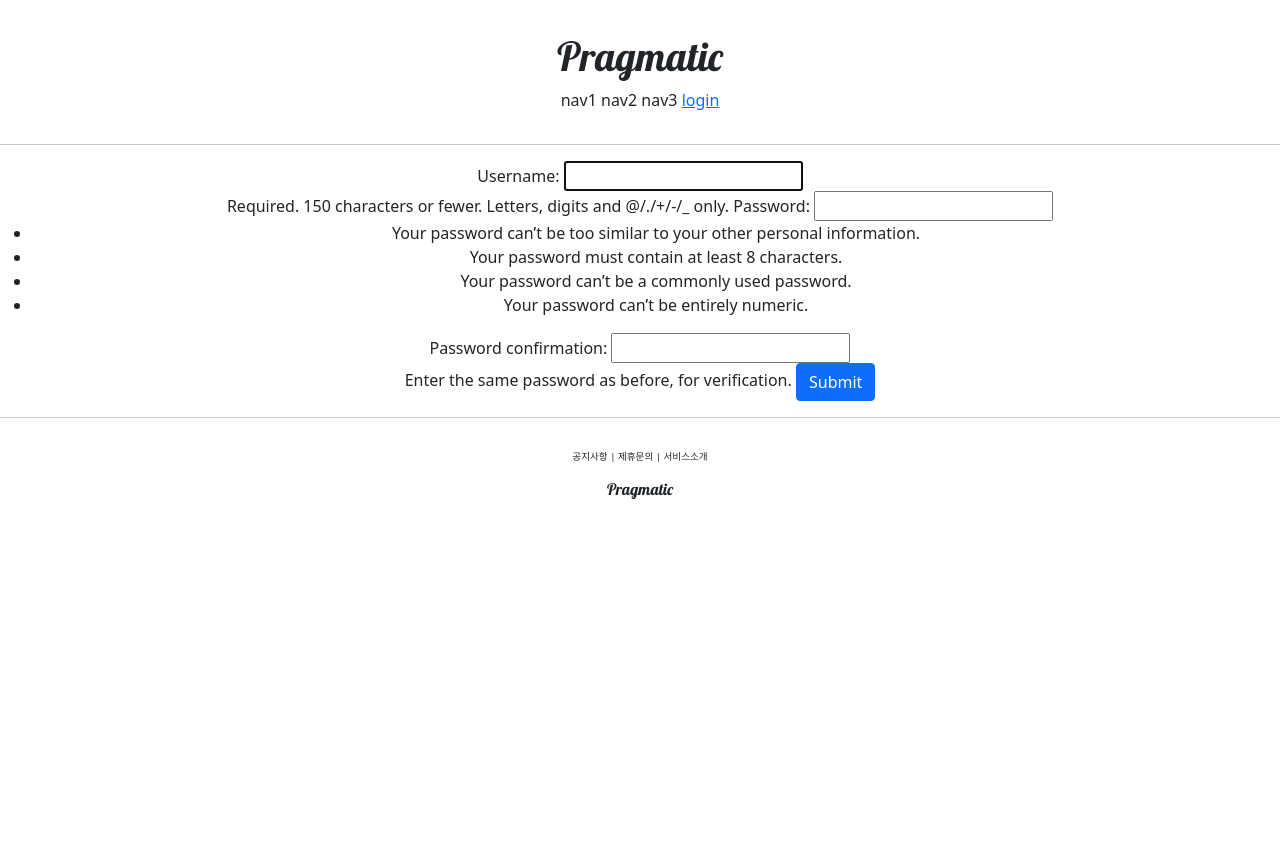
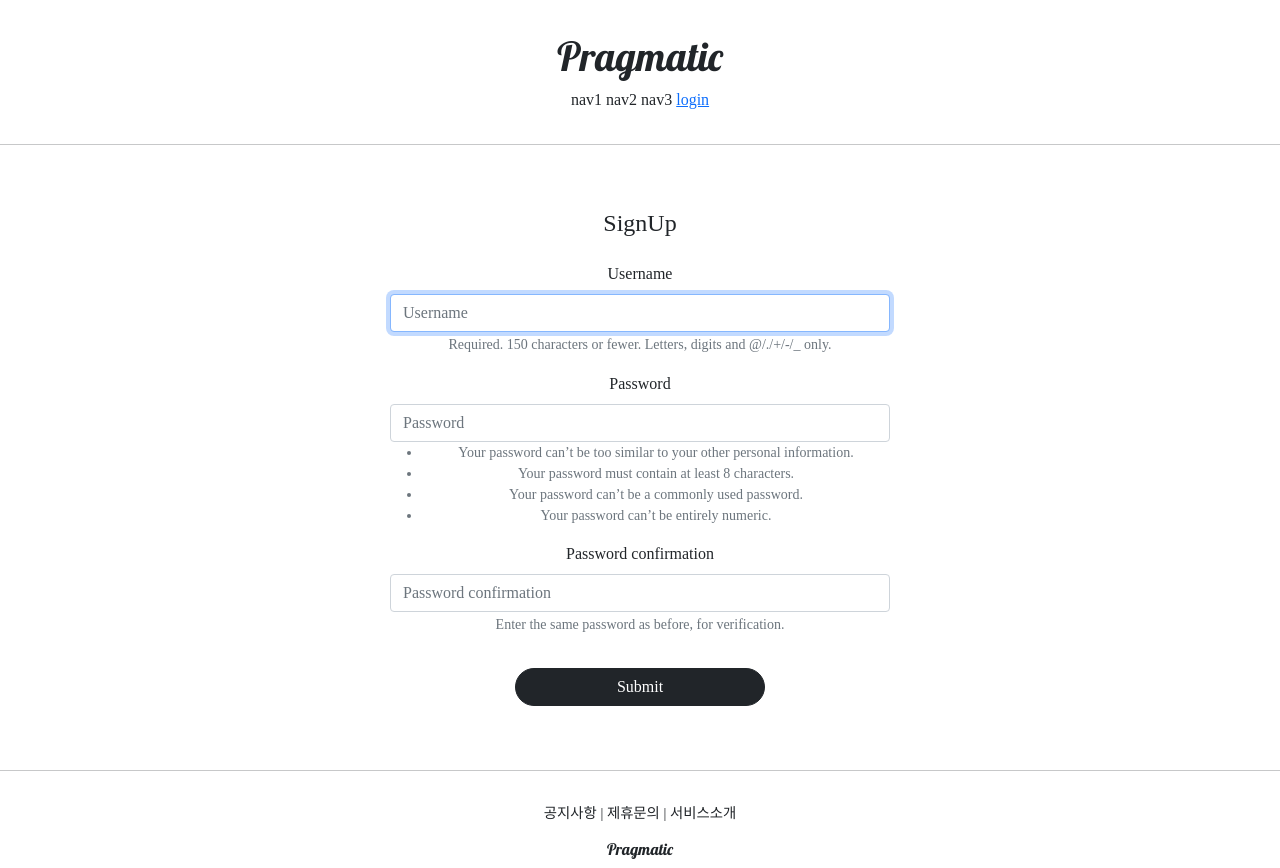
Before and after one commit to ohkyungseob/pragmatic, a Django app: page /account/create/ in a window 1280 px wide. Before the commit the page ends 499 px from the top, so only its background shows below. Run offline with Django 4.2, Linux system fonts and the light colour scheme; some libraries are stand-ins or nearby versions.

Commit message:
django 23 commit

```diff
--- a/accountapp/templates/accountapp/create.html
+++ b/accountapp/templates/accountapp/create.html
@@ -1,13 +1,18 @@
 {% extends 'base.html' %}
+{% load bootstrap4 %}
 
 {% block content %}
 
 
-    <div style="text-align: center">
+    <div style="text-align: center; max-width: 500px; margin: 4rem auto">
+        <div class="mb-4">
+            <h4>SignUp</h4>
+        </div>
         <form action="{% url 'accountapp:create' %}" method="post">
             {% csrf_token %}
-            {{ form }}
-            <input type="submit" class="btn btn-primary">
+{#            {{ form }}#}
+            {% bootstrap_form form  %}
+            <input type="submit" class="btn btn-dark rounded-pill col-6 mt-3">
         </form>
     </div>
 {% endblock %}
--- a/pragmatic/settings.py
+++ b/pragmatic/settings.py
@@ -54,6 +54,7 @@ INSTALLED_APPS = [
     'django.contrib.messages',
     'django.contrib.staticfiles',
     'accountapp',
+    'bootstrap4',
 ]
 
 MIDDLEWARE = [
--- a/static/base.css
+++ b/static/base.css
@@ -2,7 +2,7 @@
     font-family: 'Lobster', cursive;
 }
 .pragmatic_footer_button {
-    font-size: .6rem
+    font-size: .9rem
 }
 .pragmatic_footer {
     text-align: center;
--- a/templates/base.html
+++ b/templates/base.html
@@ -3,7 +3,7 @@
 
 {% include 'head.html' %}
 
-<body>
+<body style="font-family: 'NanumSquareR';">
 
     {% include 'header.html' %}
 
--- a/templates/head.html
+++ b/templates/head.html
@@ -14,4 +14,29 @@
 
 {#    Default css link #}
     <link rel ="stylesheet" type="text/css" href="{% static 'base.css' %}">
+
+    <style>
+        @font-face {
+            font-family: 'NanumSquareR';
+            src: local('NanumSquareR');
+            url("{% static 'fonts/NanumSquareR.ttf' %}" format("opentype");
+        }
+        @font-face {
+            font-family: 'NanumSquareEB';
+            src: local('NanumSquareEB');
+            url("{% static 'fonts/NanumSquareEB.otf' %}" format("opentype");
+        }
+        @font-face {
+            font-family: 'NanumSquareL';
+            src: local('NanumSquareL');
+            url("{% static 'fonts/NanumSquareL.otf' %}" format("opentype");
+        }
+        @font-face {
+            font-family: 'NanumSquareR';
+            src: local('NanumSquareR');
+            url("{% static 'fonts/NanumSquareR.otf' %}" format("opentype");
+        }
+
+
+    </style>
 </head>
```
Also changed, not shown: accountapp/templates/accountapp/login.html (+5 -5 lines), static/fonts/NanumSquareB.otf (added), static/fonts/NanumSquareEB.otf (added), static/fonts/NanumSquareL.otf (added), static/fonts/NanumSquareR.otf (added).
